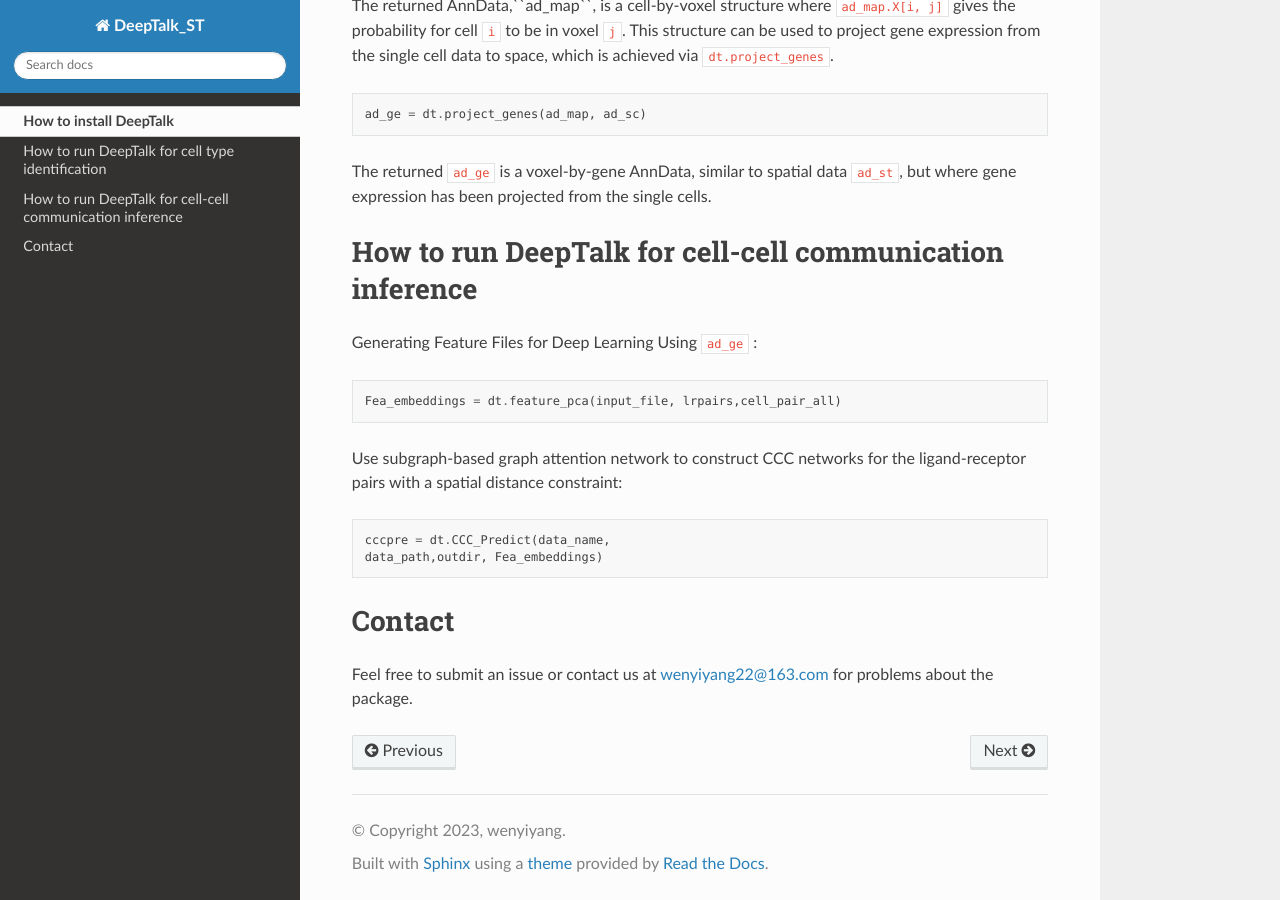
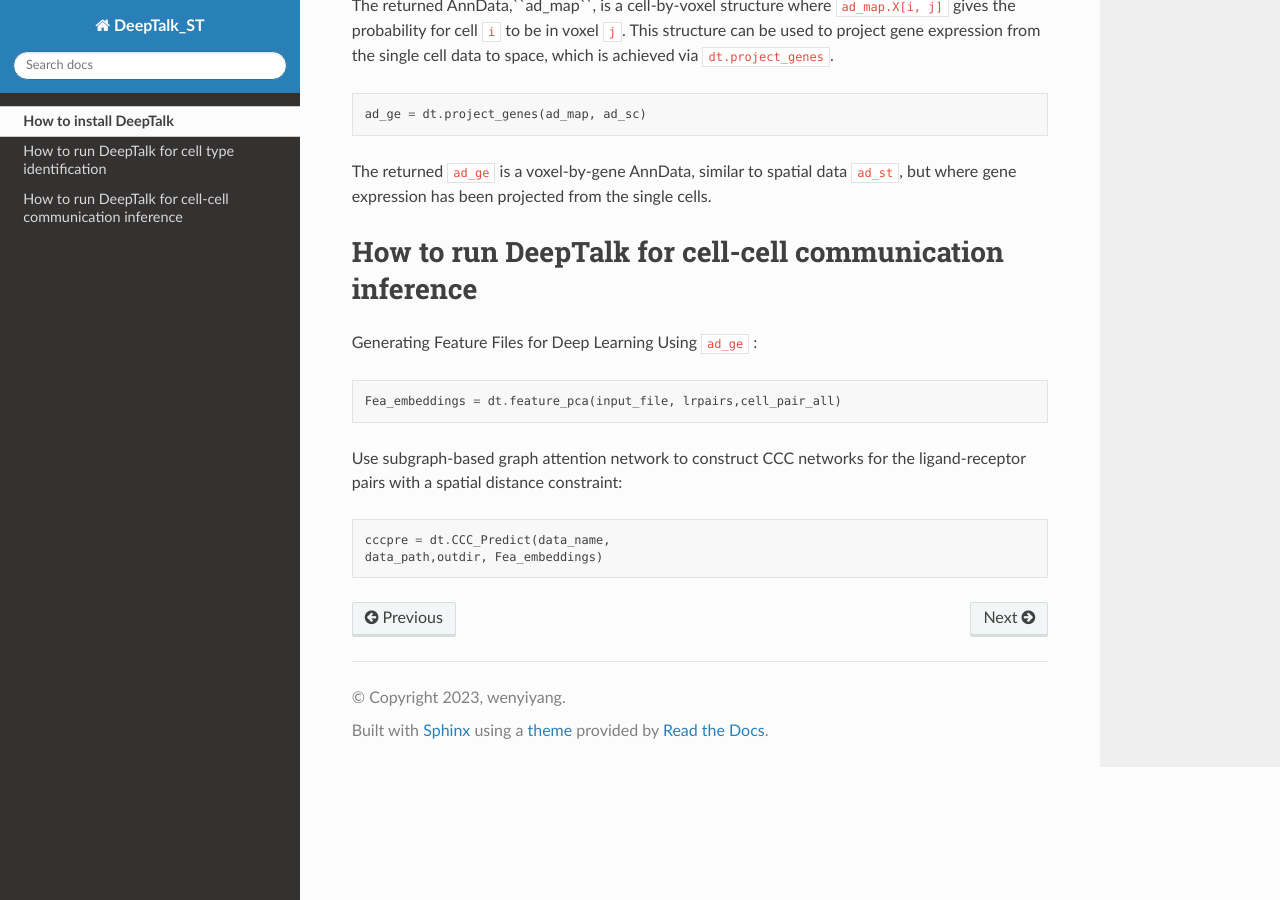
Before and after one commit to JiangBioLab/DeepTalk, a Sphinx documentation site: the page built from docs/installation.md, in a window 1280 px wide and 900 px high, scrolled down 1023 px. Built offline with Sphinx 7.4.7 and the Read the Docs theme 2.0.0, drawn with Linux system fonts in a browser that asks for light colours; pages that are not in the unit, such as notebooks, are missing from menus.

Commit message:
Update installation.md

````diff
--- a/docs/installation.md
+++ b/docs/installation.md
@@ -59,7 +59,3 @@ Use subgraph-based graph attention network to construct CCC networks for the lig
     cccpre = dt.CCC_Predict(data_name,
     data_path,outdir, Fea_embeddings)
 ```
-
-### Contact
-
-Feel free to submit an issue or contact us at [wenyiyang22@163.com](mailto:wenyiyang22@163.com) for problems about the package.
````
